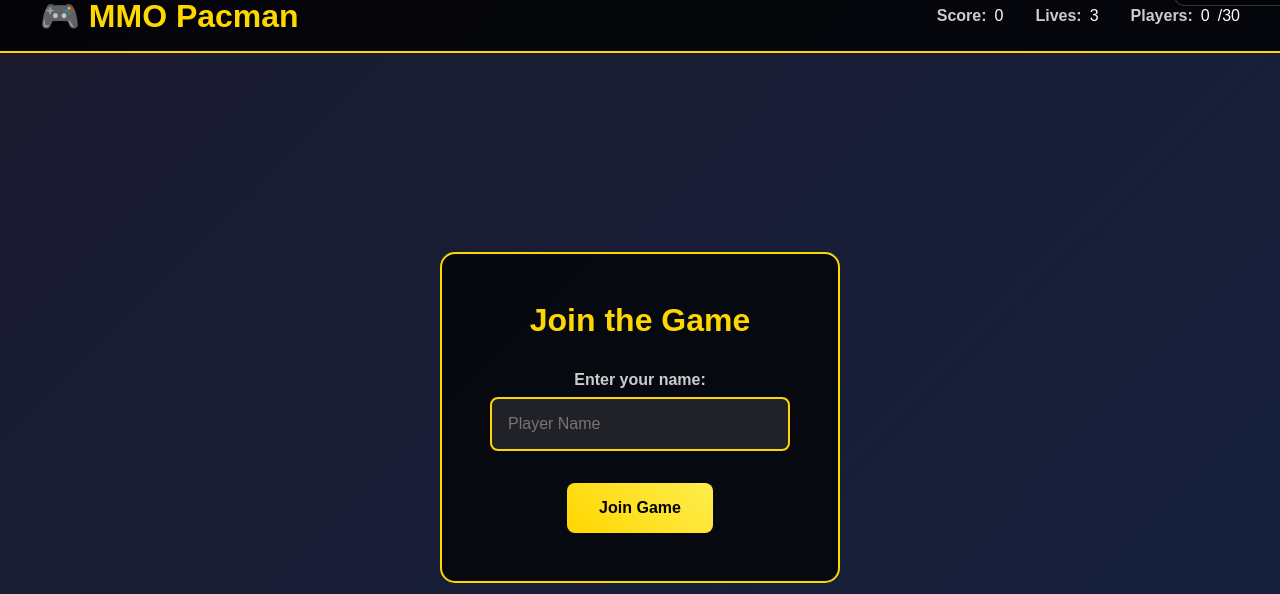
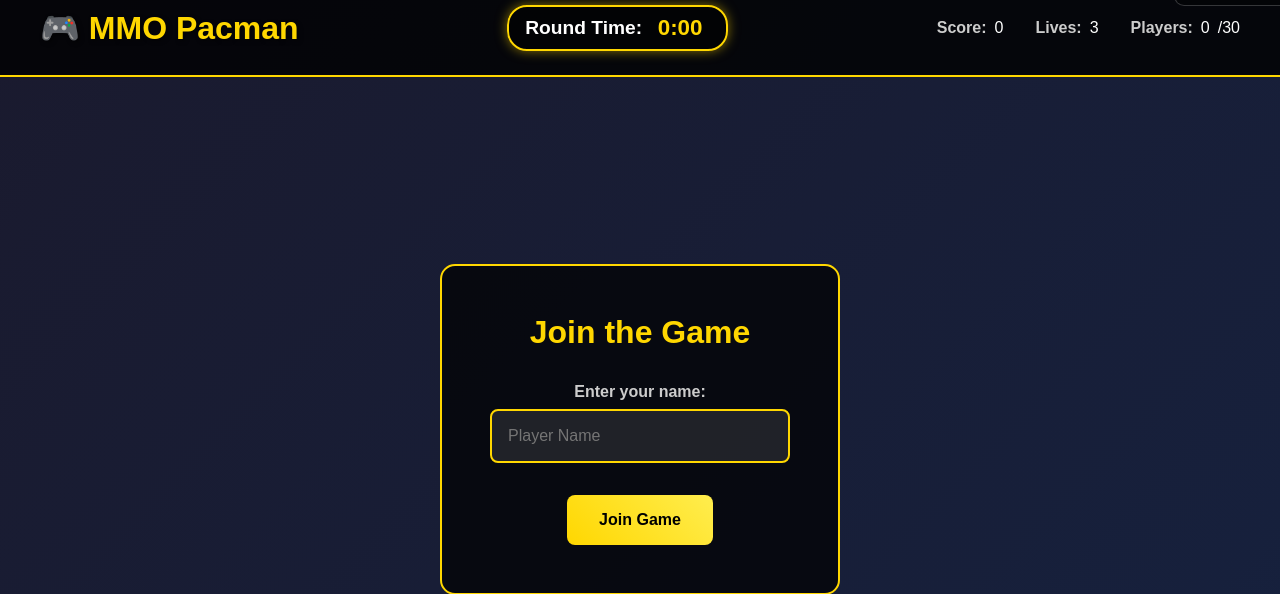
Before and after one commit to gold747/mmo-pacman, a Flask app: page / in a window 1280 px wide. Shown: the part 19-613 px from the top of the page. Run offline with Flask 3, Linux system fonts and the light colour scheme; data that the repository does not hold is empty; some libraries are stand-ins or nearby versions.

Commit message:
add round timer

```diff
--- a/static/css/style.css
+++ b/static/css/style.css
@@ -59,6 +59,61 @@ header h1 {
     color: #ffd700;
     font-size: 2rem;
     text-shadow: 2px 2px 4px rgba(0, 0, 0, 0.5);
+}
+
+.round-timer {
+    display: flex !important;
+    align-items: center;
+    justify-content: center;
+    gap: 0.5rem;
+    font-size: 1.2rem;
+    font-weight: bold;
+    margin: 0.5rem 0;
+    padding: 0.5rem 1rem;
+    background: rgba(0, 0, 0, 0.5);
+    border-radius: 20px;
+    border: 2px solid #ffd700;
+    animation: pulse-timer 1s infinite;
+}
+
+.timer-label {
+    color: #fff;
+}
+
+.timer-value {
+    color: #ffd700;
+    font-size: 1.4rem;
+    min-width: 60px;
+    text-align: center;
+}
+
+.timer-value.warning {
+    color: #ff6b6b;
+    animation: flash-warning 0.5s infinite;
+}
+
+.timer-value.critical {
+    color: #ff4444;
+    animation: flash-critical 0.3s infinite;
+}
+
+@keyframes pulse-timer {
+    0%, 100% {
+        box-shadow: 0 0 5px rgba(255, 215, 0, 0.3);
+    }
+    50% {
+        box-shadow: 0 0 15px rgba(255, 215, 0, 0.6);
+    }
+}
+
+@keyframes flash-warning {
+    0%, 100% { color: #ff6b6b; }
+    50% { color: #ffaa00; }
+}
+
+@keyframes flash-critical {
+    0%, 100% { color: #ff4444; }
+    50% { color: #ffffff; }
 }
 
 .game-stats {
--- a/static/js/game.js
+++ b/static/js/game.js
@@ -30,6 +30,11 @@ class MMOPacmanGame {
         this.frameTimes = [];
         this.fps = 0;
         this.showPerformanceStats = true;
+
+        // Round timer
+        this.roundTimer = 0;
+        this.roundDuration = 10; // seconds
+        this.timerInterval = null;
 
         // Restart state tracking
         this.restartInProgress = false;
@@ -286,6 +291,10 @@ class MMOPacmanGame {
 
         this.socket.on('round_ended', (data) => {
             console.log(`Round ended: ${data.message}`);
+
+            // Stop round timer
+            this.stopRoundTimer();
+
             // Don't show round end leaderboard if restart is in progress
             if (!this.restartInProgress) {
                 this.showRoundEndLeaderboard(data.message, data.leaderboard, data.host_id);
@@ -344,6 +353,9 @@ class MMOPacmanGame {
             this.gameState = 'playing';
             this.gameOverShown = false; // Reset game over flag for new round
             this.restartInProgress = false; // Reset restart flag
+
+            // Start round timer
+            this.startRoundTimer(data.round_status?.time_remaining || this.roundDuration);
 
             // Immediately hide overlays
             this.hideRoundEndLeaderboard();
@@ -876,6 +888,51 @@ class MMOPacmanGame {
         this.ctx.fillText('Press P to toggle', padding + 5, padding + 55);
     }
 
+    startRoundTimer(duration) {
+        this.roundDuration = duration;
+        this.roundTimeLeft = duration;
+
+        const timerElement = document.getElementById('round-timer');
+        timerElement.style.display = 'block';
+        timerElement.textContent = `${this.roundTimeLeft}s`;
+        timerElement.className = 'round-timer';
+
+        this.timerInterval = setInterval(() => {
+            this.roundTimeLeft--;
+            this.updateRoundTimer();
+
+            if (this.roundTimeLeft <= 0) {
+                this.stopRoundTimer();
+            }
+        }, 1000);
+    }
+
+    stopRoundTimer() {
+        if (this.timerInterval) {
+            clearInterval(this.timerInterval);
+            this.timerInterval = null;
+        }
+
+        const timerElement = document.getElementById('round-timer');
+        timerElement.style.display = 'none';
+    }
+
+    updateRoundTimer() {
+        const timerElement = document.getElementById('round-timer');
+        timerElement.textContent = `${this.roundTimeLeft}s`;
+
+        // Update timer state classes based on time remaining
+        const percentage = this.roundTimeLeft / this.roundDuration;
+
+        if (percentage <= 0.2) {
+            timerElement.className = 'round-timer critical';
+        } else if (percentage <= 0.4) {
+            timerElement.className = 'round-timer warning';
+        } else {
+            timerElement.className = 'round-timer';
+        }
+    }
+
     updateUI() {
         if (this.playerId && this.players[this.playerId]) {
             const player = this.players[this.playerId];
--- a/templates/index.html
+++ b/templates/index.html
@@ -17,6 +17,10 @@
             </div>
             <div class="header-content">
                 <h1>🎮 MMO Pacman</h1>
+                <div class="round-timer" id="round-timer" style="display: none;">
+                    <span class="timer-label">Round Time:</span>
+                    <span class="timer-value" id="timer-value">0:00</span>
+                </div>
                 <div class="game-stats">
                     <div class="stat power-indicator" id="power-indicator" style="display: none;">
                         <span>⚡ POWER MODE!</span>
```
